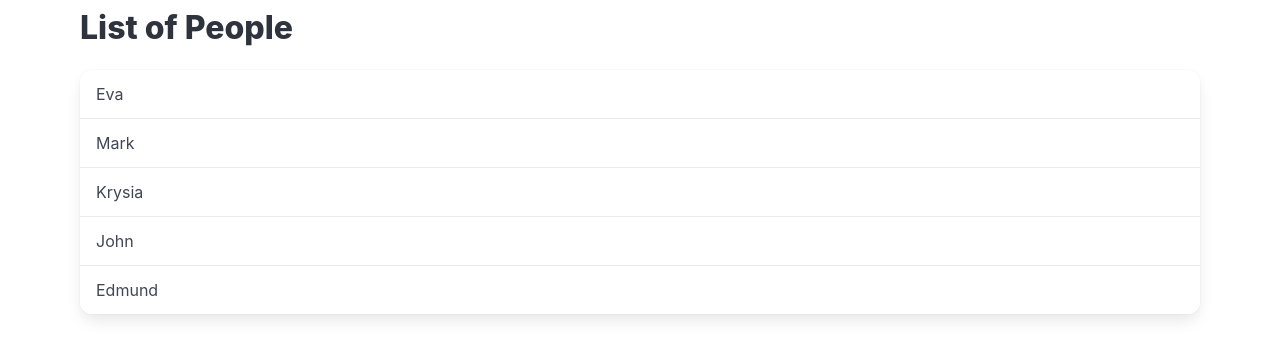
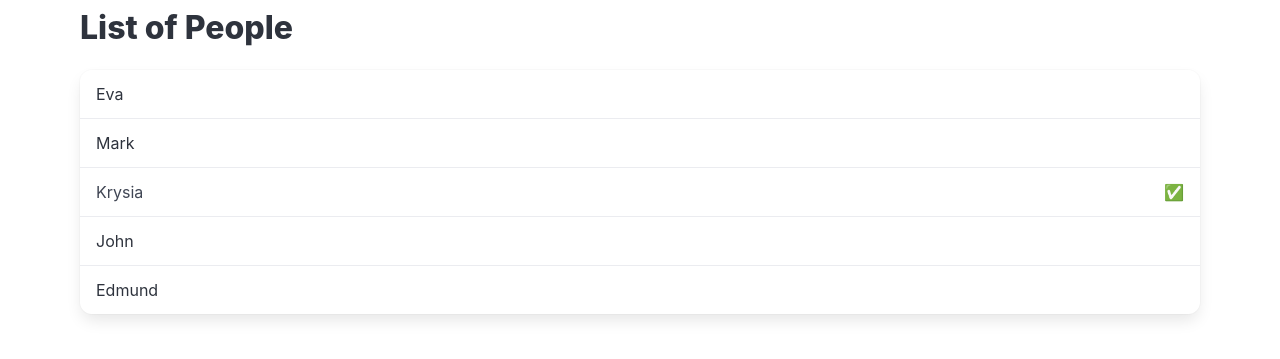
Before and after one commit to michaljabi/eduweb-nowoczesny-react-od-podstaw, a React (Vite) app in the folder secret-gift-giver/: page / in a window 1280 px wide. Shown: the part 187-546 px from the top of the page. Built offline with nearby package versions, Linux system fonts and the light colour scheme.

Commit message:
lesson(11): PanelBlock component with props and conditional logic.

```diff
--- a/secret-gift-giver/src/App.jsx
+++ b/secret-gift-giver/src/App.jsx
@@ -1,5 +1,17 @@
-import {Header} from "./components/Header.jsx";
-import {people} from "./people.js";
+import { Header } from "./components/Header.jsx";
+import { people } from "./people.js";
+
+
+// eslint-disable-next-line react/prop-types
+function PanelBlock({name = '', isSelected = false}) {
+    if(isSelected) {
+        return <a className="panel-block is-active is-flex is-justify-content-space-between">
+            {name} <span>✅</span>
+        </a>;
+    }
+    return <a className="panel-block">{name} </a>;
+}
+
 
 function App() {
 
@@ -21,9 +33,7 @@ function App() {
                 {
                     people.map(name =>
                         (
-                            <a key={name} className="panel-block is-active">
-                                {name}
-                            </a>
+                            <PanelBlock key={name} name={name} isSelected={selectedNames.includes(name)} />
                         )
                     )
                 }
```
